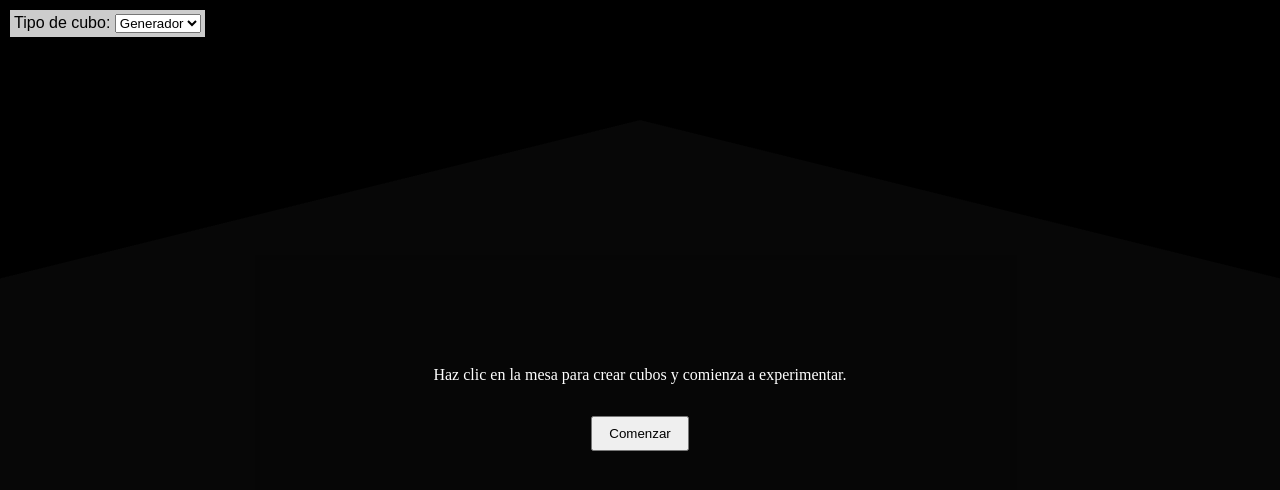
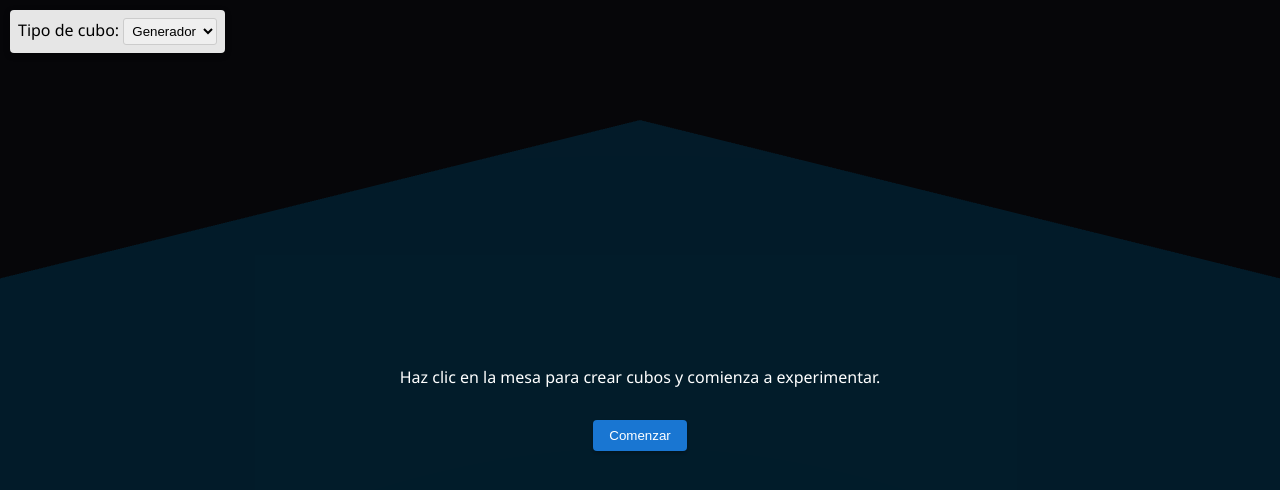
Before and after one commit to El-Paulo/ReacTable, a website built with Vite: page index.html in a window 1280 px wide. Built offline with nearby package versions, Linux system fonts and the light colour scheme; animation ran at ten frames a second.

Commit message:
Improve visuals and layout

```diff
--- a/index.html
+++ b/index.html
@@ -3,13 +3,7 @@
 <head>
   <meta charset="UTF-8" />
   <title>ReacTable 3D Emulator</title>
-  <style>
-    body { margin:0; overflow:hidden; }
-    #ui { position:absolute; top:10px; left:10px; z-index:1; background:rgba(255,255,255,0.8); padding:4px; font-family:sans-serif; }
-    #tutorial { position:fixed; top:0; left:0; width:100%; height:100%; background:rgba(0,0,0,0.8); color:#fff; display:flex; align-items:center; justify-content:center; text-align:center; }
-    #tutorial.hidden { display:none; }
-    #tutorial button { margin-top:1rem; padding:0.5rem 1rem; }
-  </style>
+  <link rel="stylesheet" href="./style.css" />
 </head>
 <body>
   <div id="ui">
--- a/src/main.ts
+++ b/src/main.ts
@@ -20,6 +20,7 @@ camera.position.set(5, 5, 5);
 
 const renderer = new THREE.WebGLRenderer({ antialias: true });
 renderer.setSize(window.innerWidth, window.innerHeight);
+renderer.setClearColor(0x1e1e2f);
 document.body.appendChild(renderer.domElement);
 
 let controls: OrbitControls | null = null;
@@ -37,7 +38,10 @@ const pointer = new THREE.Vector2();
 
 // Mesa
 const planeGeo = new THREE.PlaneGeometry(20, 20);
-const planeMat = new THREE.MeshBasicMaterial({ color: 0x222222, side: THREE.DoubleSide });
+const planeMat = new THREE.MeshStandardMaterial({
+  color: 0x00aaff,
+  side: THREE.DoubleSide,
+});
 const plane = new THREE.Mesh(planeGeo, planeMat);
 plane.rotation.x = -Math.PI / 2;
 scene.add(plane);
@@ -45,6 +49,11 @@ scene.add(plane);
 // Iluminación
 const light = new THREE.HemisphereLight(0xffffff, 0x444444, 1);
 scene.add(light);
+const ambientLight = new THREE.AmbientLight(0xffffff, 0.3);
+scene.add(ambientLight);
+const dirLight = new THREE.DirectionalLight(0xffffff, 0.8);
+dirLight.position.set(10, 20, 10);
+scene.add(dirLight);
 
 // Audio context
 const audioCtx = new (window.AudioContext || (window as any).webkitAudioContext)();
--- /dev/null
+++ b/style.css
@@ -0,0 +1,56 @@
+body {
+  margin: 0;
+  overflow: hidden;
+  font-family: 'Segoe UI', Tahoma, Geneva, Verdana, sans-serif;
+  background: linear-gradient(#e3f2fd, #90caf9);
+}
+
+#ui {
+  position: absolute;
+  top: 10px;
+  left: 10px;
+  z-index: 1;
+  background: rgba(255, 255, 255, 0.9);
+  padding: 8px;
+  border-radius: 4px;
+  box-shadow: 0 2px 6px rgba(0, 0, 0, 0.3);
+}
+
+#ui select {
+  padding: 4px;
+  border-radius: 3px;
+  border: 1px solid #ccc;
+}
+
+#tutorial {
+  position: fixed;
+  top: 0;
+  left: 0;
+  width: 100%;
+  height: 100%;
+  background: rgba(0, 0, 0, 0.8);
+  color: #fff;
+  display: flex;
+  align-items: center;
+  justify-content: center;
+  text-align: center;
+}
+
+#tutorial.hidden {
+  display: none;
+}
+
+#tutorial button {
+  margin-top: 1rem;
+  padding: 0.5rem 1rem;
+  background-color: #1976d2;
+  color: #fff;
+  border: none;
+  border-radius: 4px;
+  cursor: pointer;
+  box-shadow: 0 2px 4px rgba(0, 0, 0, 0.3);
+}
+
+#tutorial button:hover {
+  background-color: #0d47a1;
+}
```
